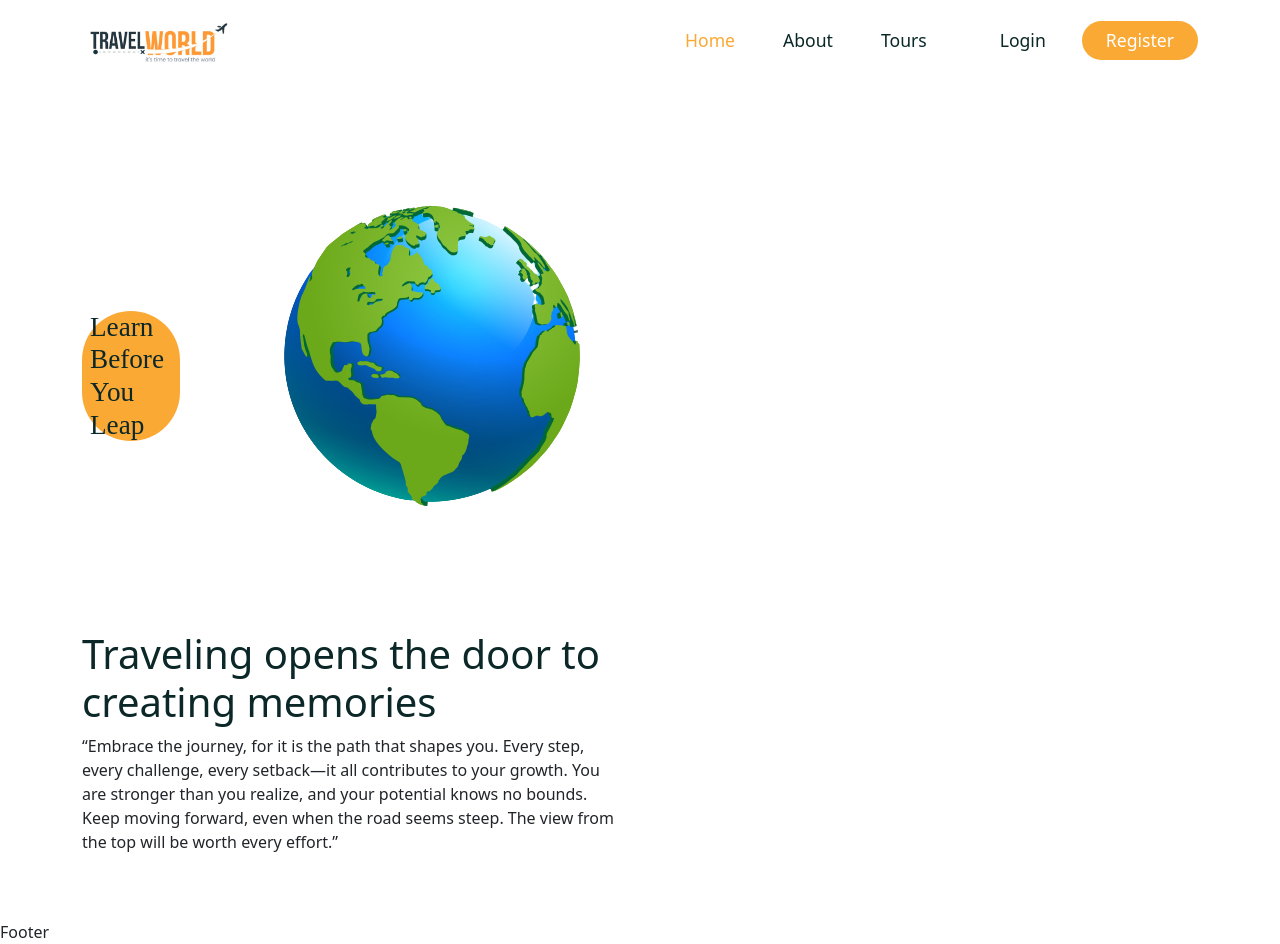
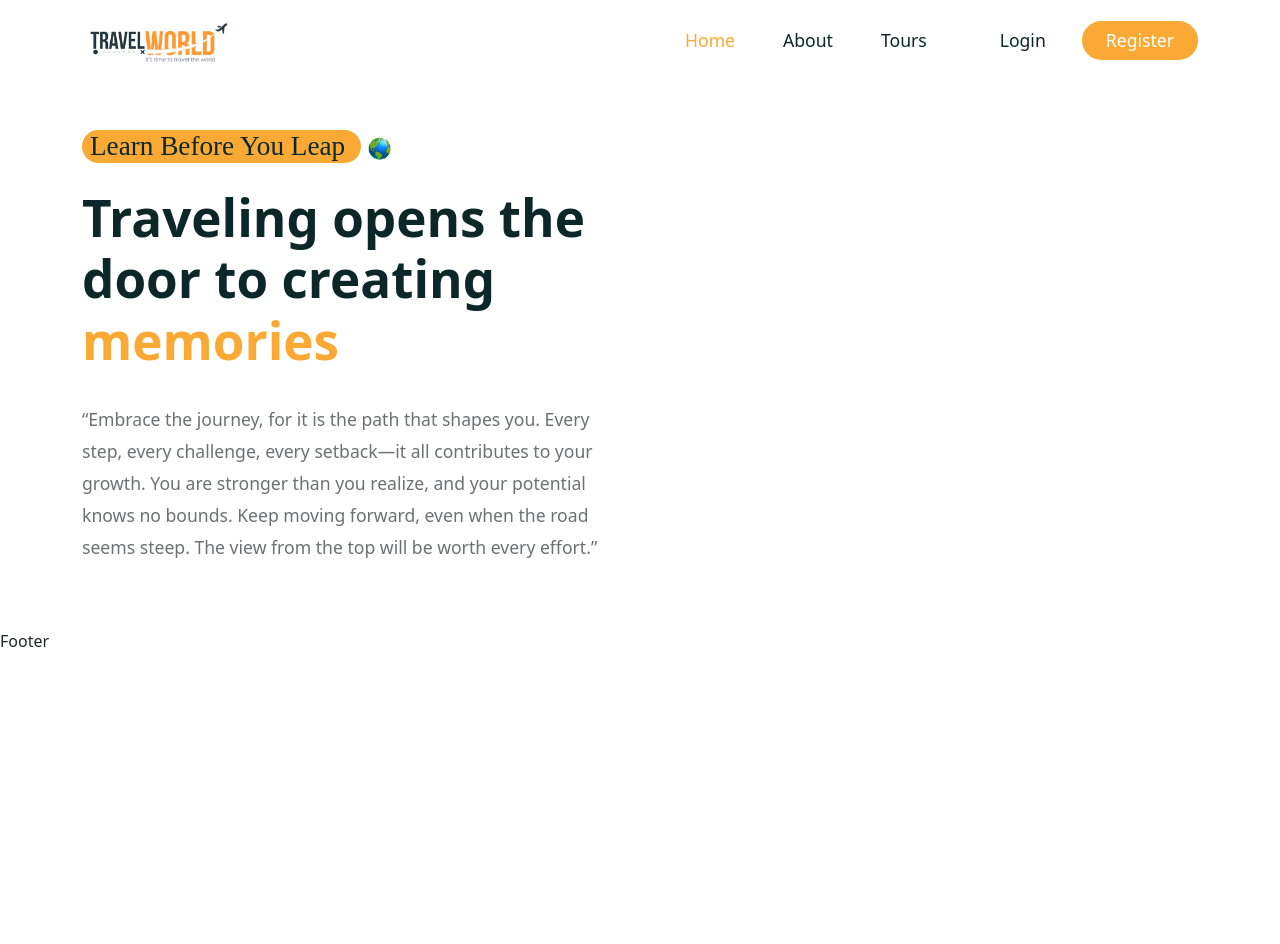
Before and after one commit to jashezan/Tours-and-Travels, a React (Create React App) app in the folder frontend/: page /home in a window 1280 px wide. After the commit the page ends 800 px from the top, so only its background shows below. Built offline with nearby package versions, Linux system fonts and the light colour scheme; a web font is replaced by a local one.

Commit message:
homepage styling

```diff
--- a/frontend/src/styles/home.css
+++ b/frontend/src/styles/home.css
@@ -0,0 +1,22 @@
+.hero__subtitle img{
+    width: 2.3rem;
+    height: 2.3rem;
+}
+
+.hero__content h1{
+    font-size: 3.2rem;
+    font-weight: 600;
+    margin-top: 1rem;
+    margin-bottom: 2rem;
+    color: var(--heading-color);
+}
+
+.hero__content h1 .highlight{
+    color: var(--secondary-color);
+}
+
+.hero__content p{
+    font-size: 1.1rem;
+    color: var(--text-color);
+    line-height: 2rem;
+}
```
